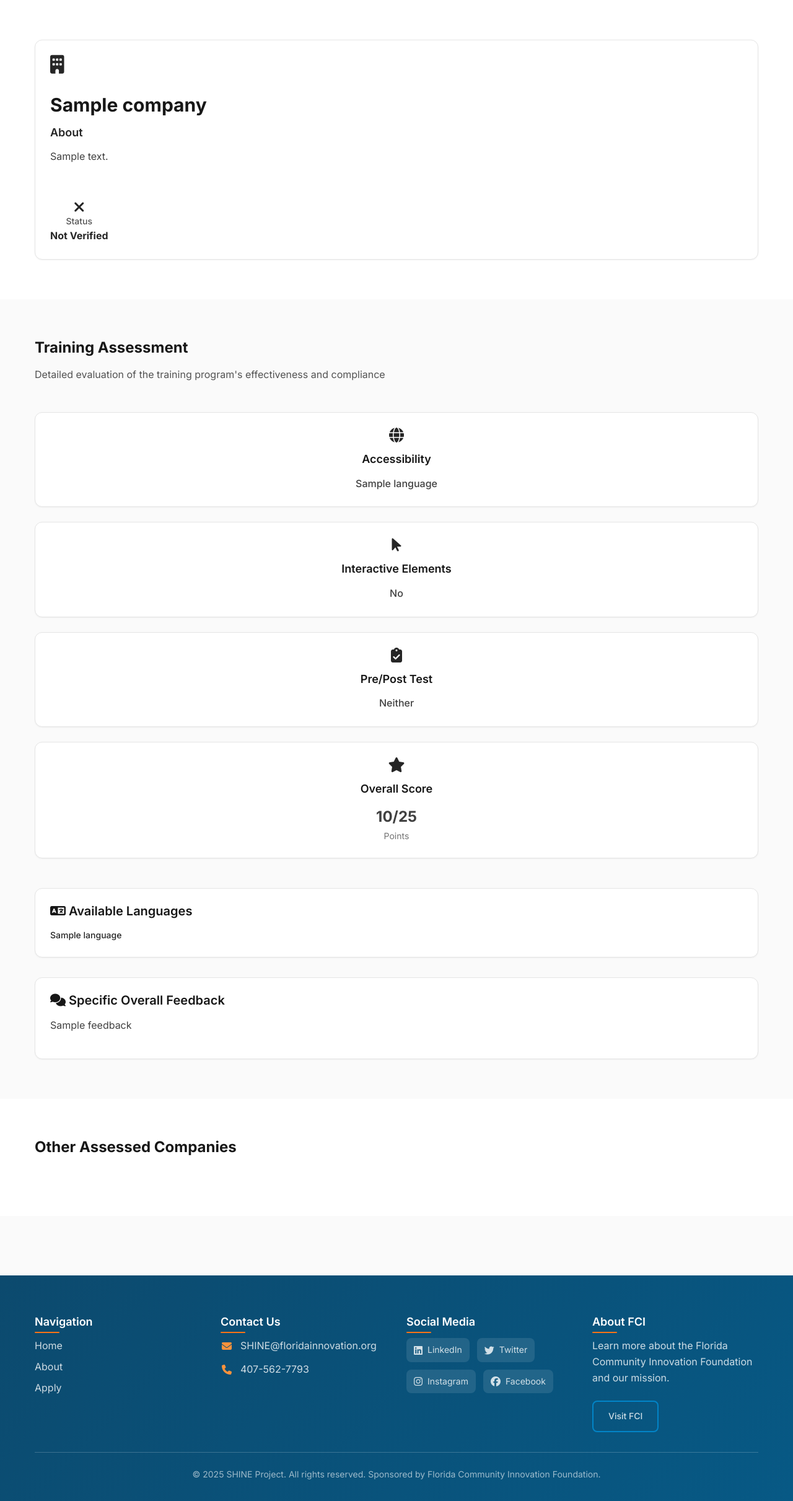
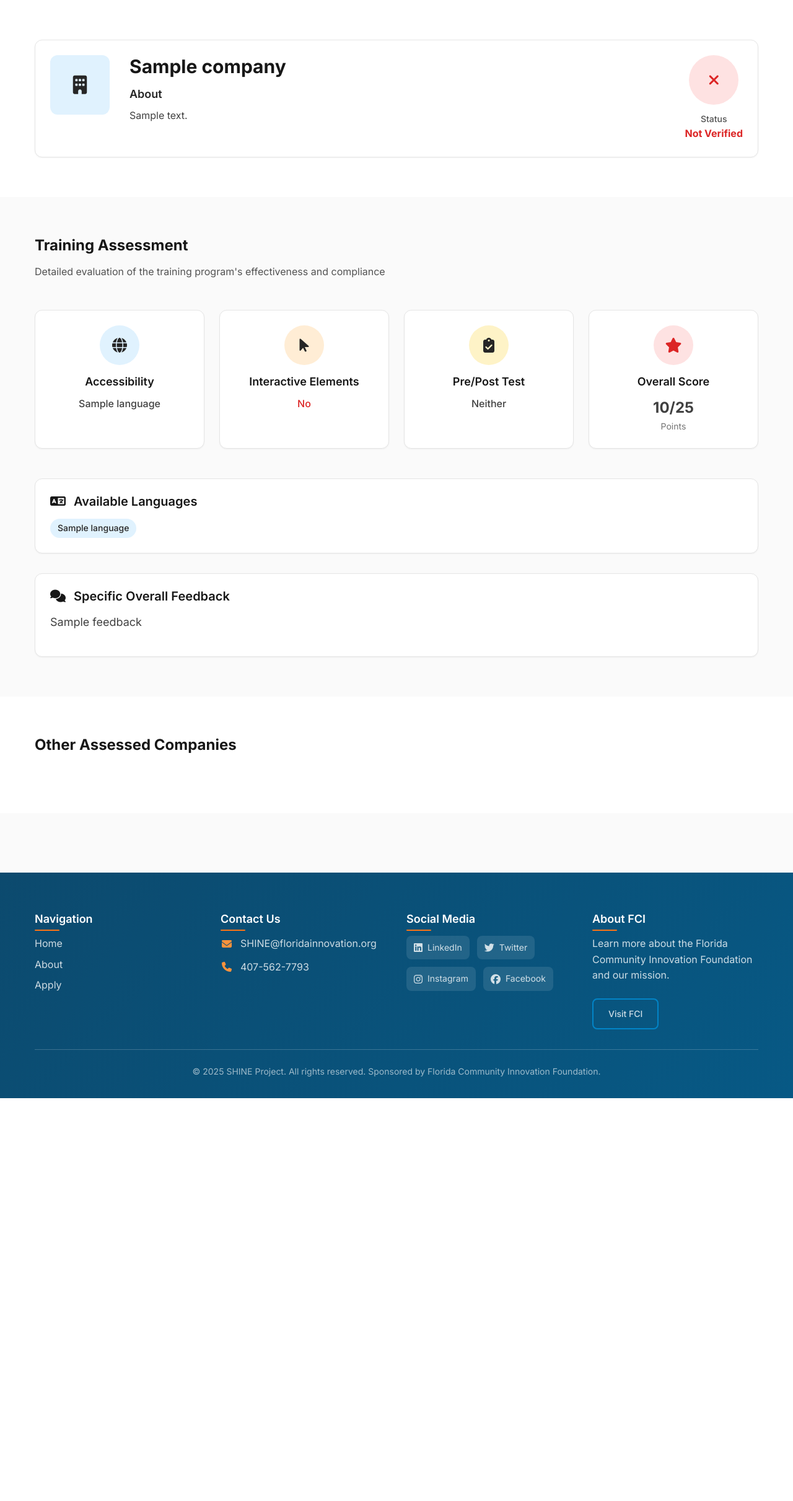
Before and after one commit to Ekuo79/SHINE-copy, a Django app: template companies/templates/companies/companies_detail.html in a window 1280 px wide. Shown: the part 75-2497 px from the top of the page at 62% size. After the commit the page ends 1847 px from the top, so only its background shows below. Run offline with Django 3.2, Linux system fonts and the light colour scheme; the template is opened without the code that fills it: most values are stand-ins (such as "Sample title", 1, 10 or a date in 2020).

Commit message:
Modern Website Code Revamp

```diff
--- a/static/css/header.css
+++ b/static/css/header.css
@@ -56,6 +56,7 @@
   border-radius: var(--radius-md);
   transition: all var(--transition-fast);
   position: relative;
+  text-decoration: none;
 }
 
 .nav-link:hover {
--- a/static/css/modern-base.css
+++ b/static/css/modern-base.css
@@ -34,9 +34,16 @@
   --neutral-800: #262626;
   --neutral-900: #171717;
 
+  --success-50: #f0fdf4;
+  --success-100: #dcfce7;
   --success-500: #10b981;
+  --success-600: #059669;
+  --warning-100: #fef3c7;
   --warning-500: #f59e0b;
+  --warning-600: #d97706;
+  --error-100: #fee2e2;
   --error-500: #ef4444;
+  --error-600: #dc2626;
 
   /* Typography */
   --font-sans: 'Inter', -apple-system, BlinkMacSystemFont, 'Segoe UI', Roboto, sans-serif;
@@ -170,12 +177,20 @@
 .text-neutral-700 { color: var(--neutral-700); }
 .text-neutral-800 { color: var(--neutral-800); }
 .text-neutral-900 { color: var(--neutral-900); }
+.text-success-600 { color: var(--success-600); }
+.text-error-600 { color: var(--error-600); }
 
 .bg-white { background-color: white; }
 .bg-primary { background-color: var(--primary-600); }
 .bg-primary-50 { background-color: var(--primary-50); }
+.bg-primary-100 { background-color: var(--primary-100); }
+.bg-secondary-100 { background-color: var(--secondary-100); }
+.bg-success-100 { background-color: var(--success-100); }
+.bg-warning-100 { background-color: var(--warning-100); }
+.bg-error-100 { background-color: var(--error-100); }
 .bg-neutral-50 { background-color: var(--neutral-50); }
 .bg-neutral-100 { background-color: var(--neutral-100); }
+.bg-neutral-200 { background-color: var(--neutral-200); }
 
 .rounded-sm { border-radius: var(--radius-sm); }
 .rounded-md { border-radius: var(--radius-md); }
@@ -194,6 +209,8 @@
 .flex { display: flex; }
 .flex-col { flex-direction: column; }
 .flex-wrap { flex-wrap: wrap; }
+.flex-1 { flex: 1; }
+.flex-shrink-0 { flex-shrink: 0; }
 .items-center { align-items: center; }
 .items-start { align-items: flex-start; }
 .items-end { align-items: flex-end; }
@@ -209,16 +226,24 @@
 .grid-cols-3 { grid-template-columns: repeat(3, minmax(0, 1fr)); }
 .grid-cols-4 { grid-template-columns: repeat(4, minmax(0, 1fr)); }
 
+.gap-2 { gap: var(--space-2); }
+.gap-3 { gap: var(--space-3); }
 .gap-4 { gap: var(--space-4); }
 .gap-6 { gap: var(--space-6); }
 .gap-8 { gap: var(--space-8); }
+.gap-12 { gap: var(--space-12); }
 
 /* Spacing Utilities */
+.p-3 { padding: var(--space-3); }
 .p-4 { padding: var(--space-4); }
 .p-6 { padding: var(--space-6); }
 .p-8 { padding: var(--space-8); }
+.px-3 { padding-left: var(--space-3); padding-right: var(--space-3); }
 .px-4 { padding-left: var(--space-4); padding-right: var(--space-4); }
 .px-6 { padding-left: var(--space-6); padding-right: var(--space-6); }
+.py-1 { padding-top: var(--space-1); padding-bottom: var(--space-1); }
+.py-2 { padding-top: var(--space-2); padding-bottom: var(--space-2); }
+.py-3 { padding-top: var(--space-3); padding-bottom: var(--space-3); }
 .py-4 { padding-top: var(--space-4); padding-bottom: var(--space-4); }
 .py-6 { padding-top: var(--space-6); padding-bottom: var(--space-6); }
 .py-8 { padding-top: var(--space-8); padding-bottom: var(--space-8); }
@@ -227,15 +252,60 @@
 .py-20 { padding-top: var(--space-20); padding-bottom: var(--space-20); }
 .py-24 { padding-top: var(--space-24); padding-bottom: var(--space-24); }
 
+.m-0 { margin: 0; }
 .m-4 { margin: var(--space-4); }
 .mx-auto { margin-left: auto; margin-right: auto; }
+.mr-2 { margin-right: var(--space-2); }
+.mb-1 { margin-bottom: var(--space-1); }
+.mb-2 { margin-bottom: var(--space-2); }
+.mb-3 { margin-bottom: var(--space-3); }
 .mb-4 { margin-bottom: var(--space-4); }
 .mb-6 { margin-bottom: var(--space-6); }
 .mb-8 { margin-bottom: var(--space-8); }
 .mb-12 { margin-bottom: var(--space-12); }
+.mb-16 { margin-bottom: var(--space-16); }
 .mt-8 { margin-top: var(--space-8); }
 .mt-12 { margin-top: var(--space-12); }
 .mt-16 { margin-top: var(--space-16); }
+
+/* Width and Height Utilities */
+.w-12 { width: 3rem; }
+.w-16 { width: 4rem; }
+.w-20 { width: 5rem; }
+.w-24 { width: 6rem; }
+.w-32 { width: 8rem; }
+.w-full { width: 100%; }
+.w-auto { width: auto; }
+
+.h-12 { height: 3rem; }
+.h-16 { height: 4rem; }
+.h-20 { height: 5rem; }
+.h-24 { height: 6rem; }
+.h-32 { height: 8rem; }
+.h-48 { height: 12rem; }
+.h-full { height: 100%; }
+.h-auto { height: auto; }
+
+.max-w-4xl { max-width: 56rem; }
+.max-w-sm { max-width: 24rem; }
+.max-w-none { max-width: none; }
+
+/* Object Utilities */
+.object-cover { object-fit: cover; }
+.object-contain { object-fit: contain; }
+.overflow-hidden { overflow: hidden; }
+
+/* Position Utilities */
+.relative { position: relative; }
+.absolute { position: absolute; }
+
+/* Display Utilities */
+.block { display: block; }
+.inline-flex { display: inline-flex; }
+
+/* Space Utilities */
+.space-y-3 > * + * { margin-top: var(--space-3); }
+.space-y-4 > * + * { margin-top: var(--space-4); }
 
 /* Button Components */
 .btn {
@@ -312,7 +382,40 @@
   padding: var(--space-6);
 }
 
+/* Prose Component */
+.prose {
+  color: var(--neutral-700);
+  max-width: 65ch;
+}
+
+.prose-lg {
+  font-size: 1.125rem;
+  line-height: 1.7;
+}
+
+/* Order Utilities */
+.order-1 { order: 1; }
+.order-2 { order: 2; }
+
 /* Responsive Design */
+@media (min-width: 640px) {
+  .sm\:flex-row { flex-direction: row; }
+}
+
+@media (min-width: 768px) {
+  .md\:grid-cols-2 { grid-template-columns: repeat(2, minmax(0, 1fr)); }
+  .md\:grid-cols-3 { grid-template-columns: repeat(3, minmax(0, 1fr)); }
+}
+
+@media (min-width: 1024px) {
+  .lg\:grid-cols-2 { grid-template-columns: repeat(2, minmax(0, 1fr)); }
+  .lg\:grid-cols-3 { grid-template-columns: repeat(3, minmax(0, 1fr)); }
+  .lg\:grid-cols-4 { grid-template-columns: repeat(4, minmax(0, 1fr)); }
+  .lg\:flex-row { flex-direction: row; }
+  .lg\:order-1 { order: 1; }
+  .lg\:order-2 { order: 2; }
+}
+
 @media (max-width: 768px) {
   .container {
     padding: 0 var(--space-4);
```
Also changed, not shown: home/views.py (+7 -2 lines).
